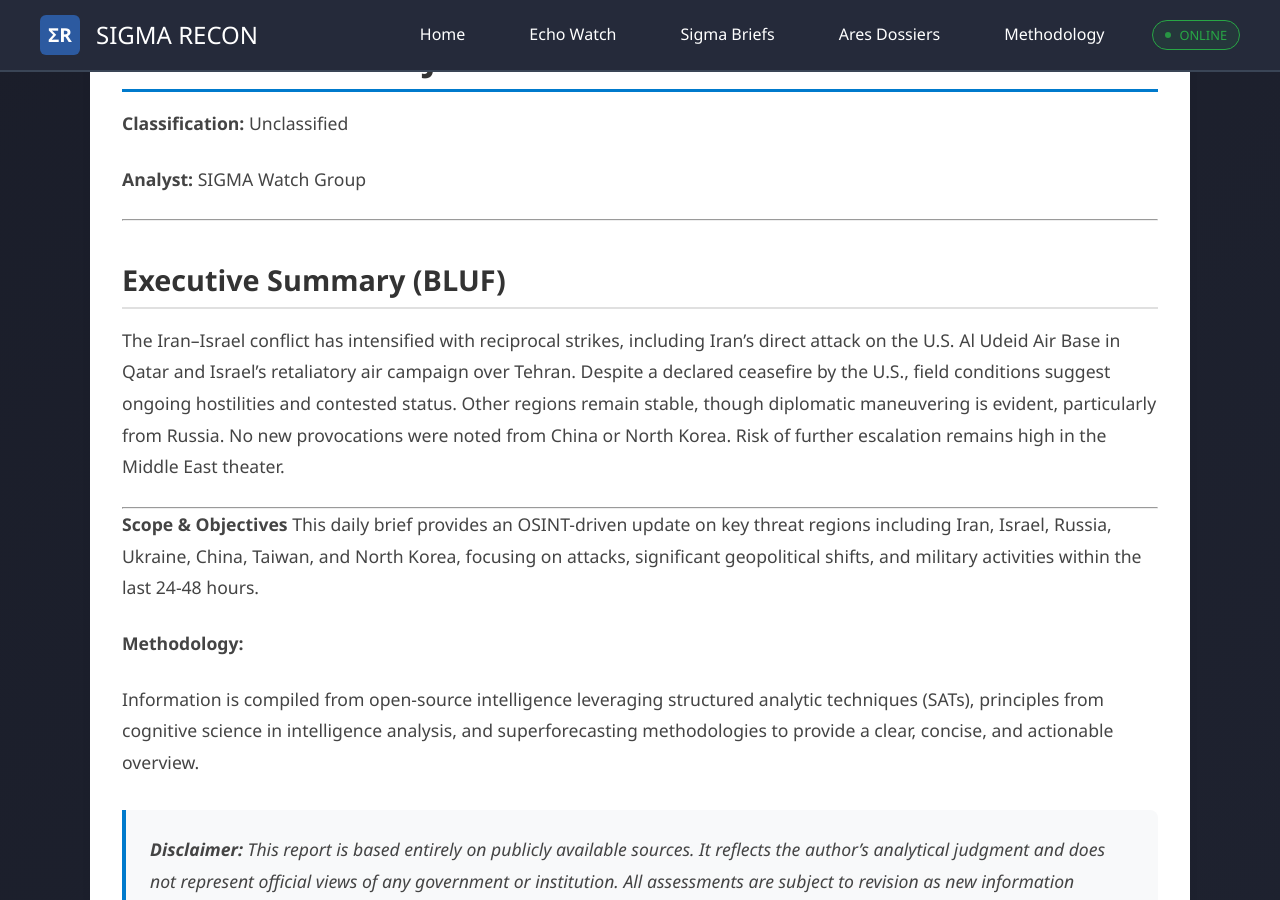
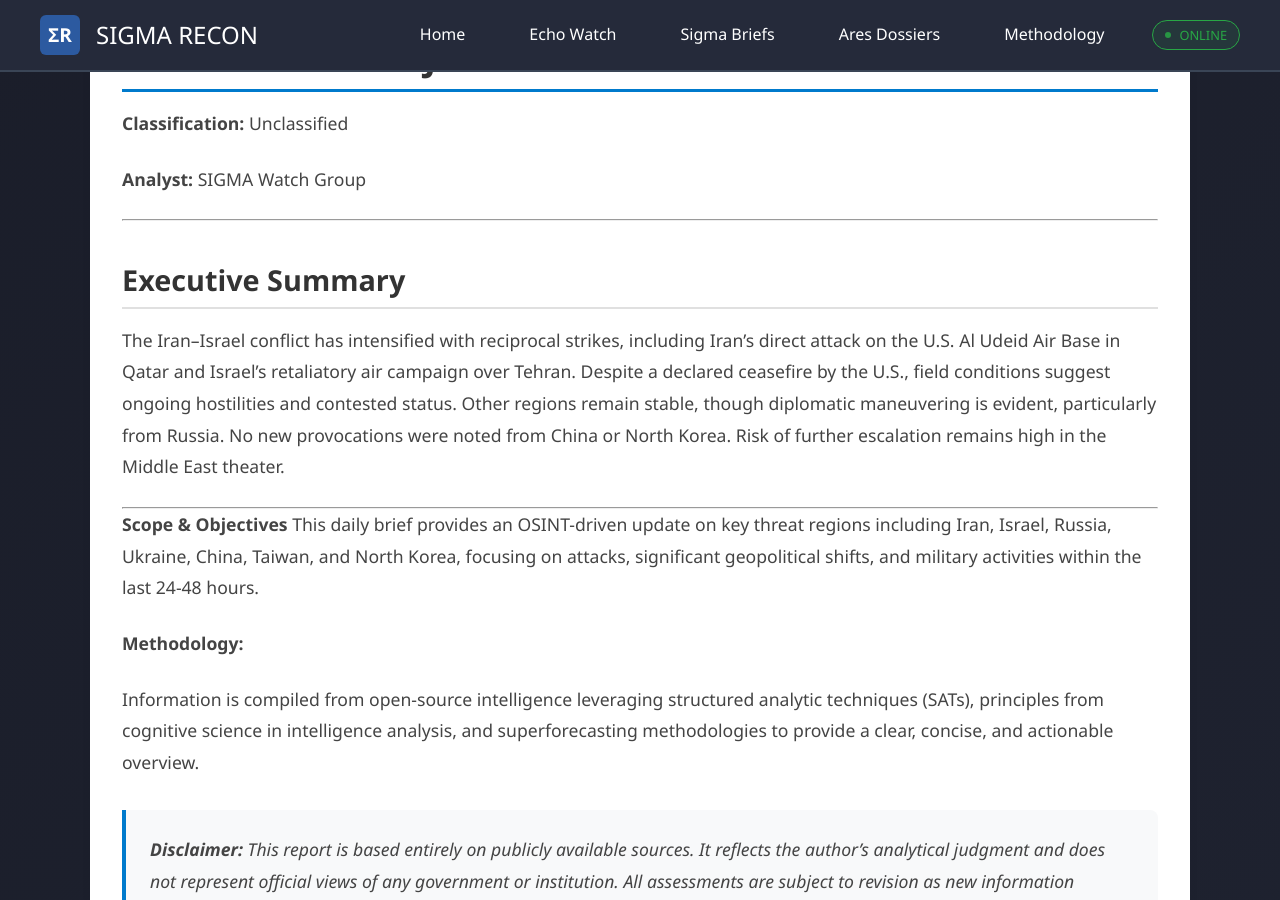
Before and after one commit to Monster52/SIGMA_Recon, a Jekyll site: the page built from _posts/2025-06-24-echo.md, in a window 1280 px wide and 900 px high, scrolled down 395 px. Built offline with Jekyll 4.4.1, drawn with Linux system fonts in a browser that asks for light colours.

Commit message:
Quick edit to BLUF

```diff
--- a/_posts/2025-06-24-echo.md
+++ b/_posts/2025-06-24-echo.md
@@ -16,7 +16,7 @@ excerpt: "Iran Missile Launch on Qatar Air Base"
 
 ---
 
-## Executive Summary (BLUF)
+## Executive Summary
 The Iran–Israel conflict has intensified with reciprocal strikes, including Iran's direct attack on the U.S. Al Udeid Air Base in Qatar and Israel's retaliatory air campaign over Tehran. Despite a declared ceasefire by the U.S., field conditions suggest ongoing hostilities and contested status. Other regions remain stable, though diplomatic maneuvering is evident, particularly from Russia. No new provocations were noted from China or North Korea. Risk of further escalation remains high in the Middle East theater.
 
 ---
```
